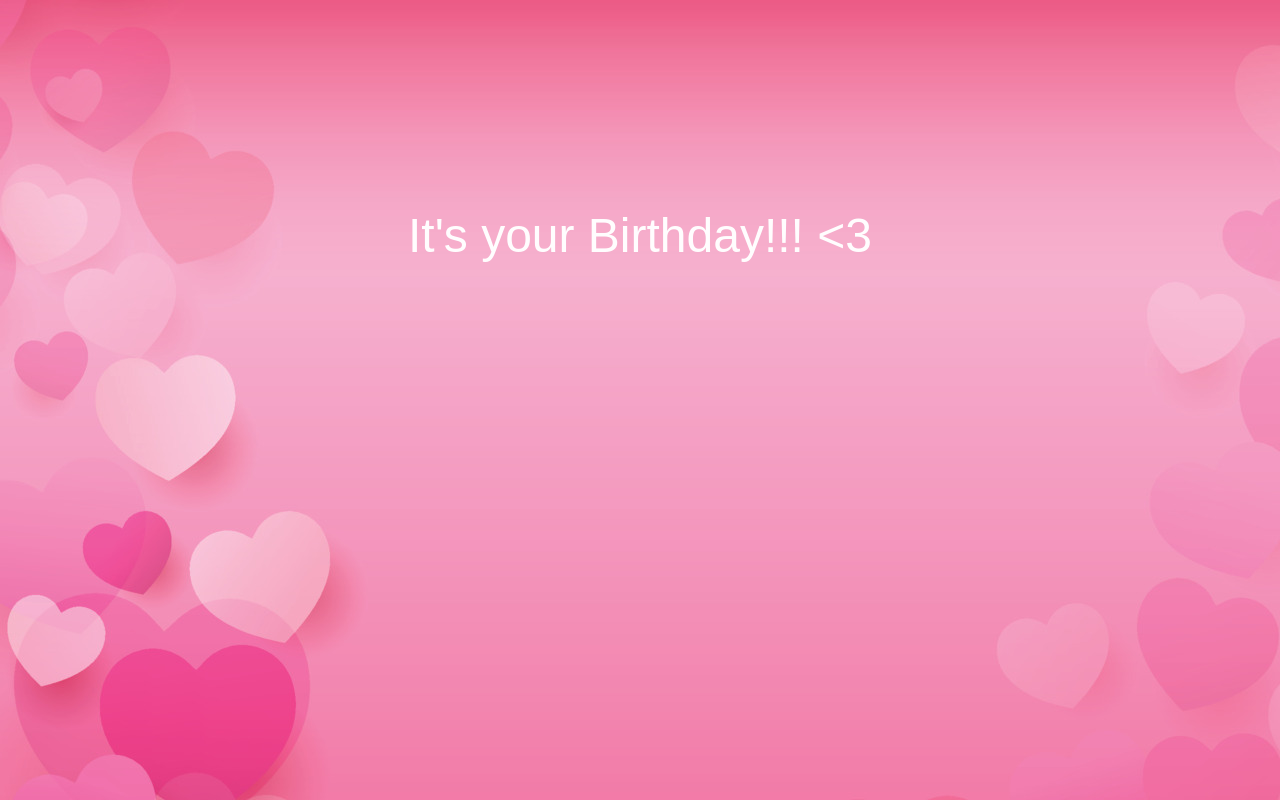
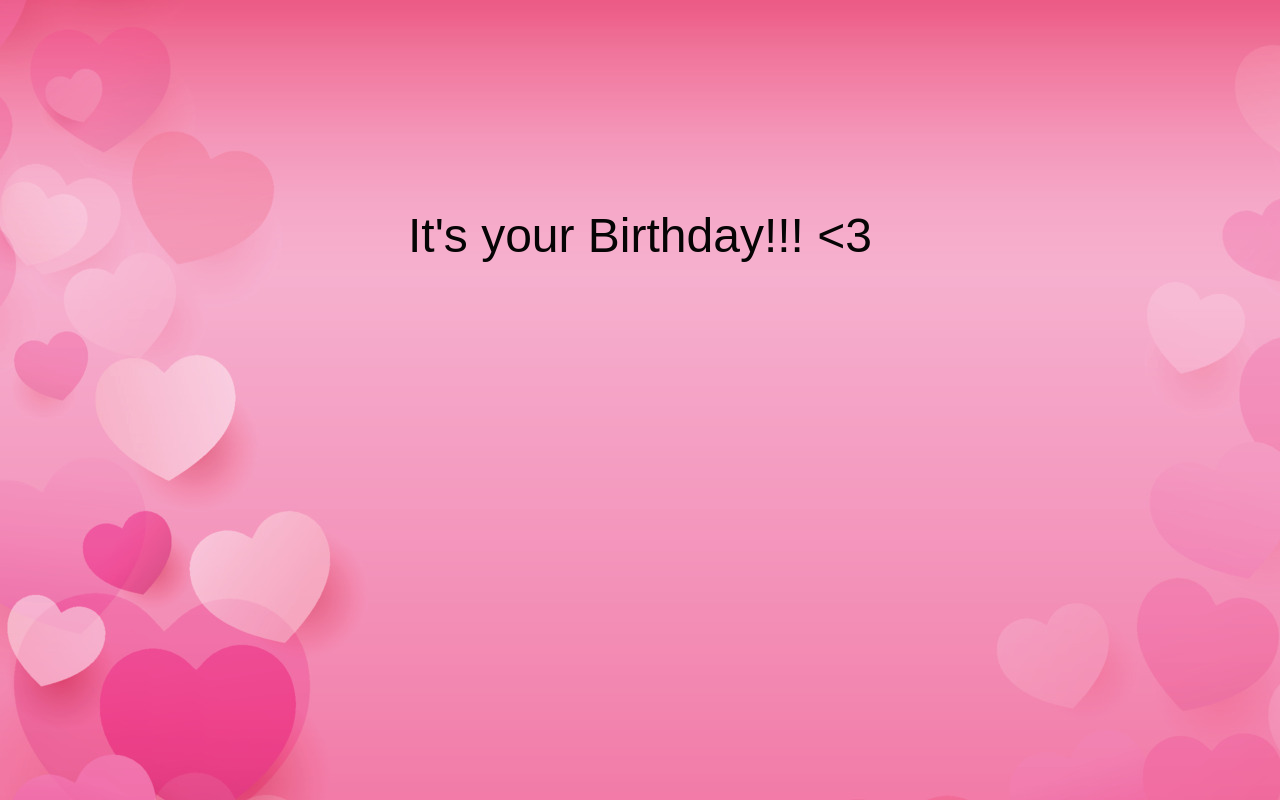
Before and after one commit to SidhardhCR/Birthday, a website: page index.html in a window 1280 px wide. Drawn offline with nearby package versions, Linux system fonts and the light colour scheme.

Commit message:
Update style.css

```diff
--- a/style/style.css
+++ b/style/style.css
@@ -6,7 +6,7 @@ body {
     margin: 0;
     font-family: "Work Sans", sans-serif;
     background-image: url(/img/bg.jpg);
-    color: #fff;
+
 }
 
 .container {
```
